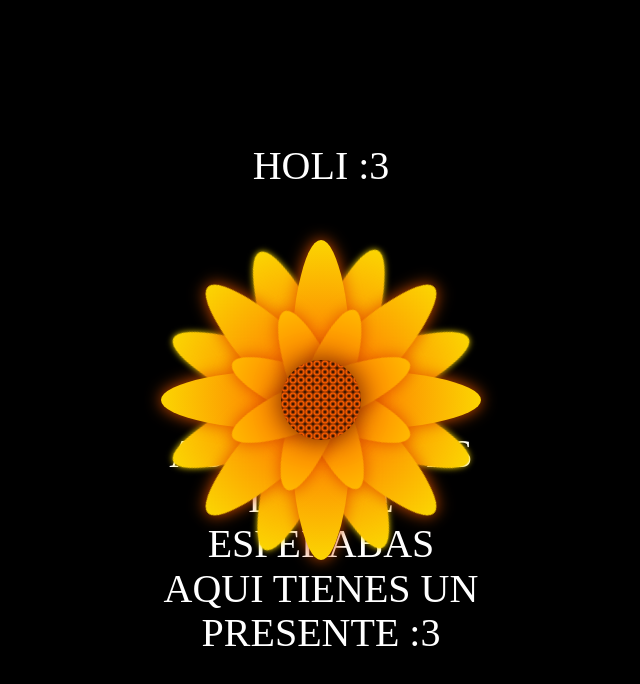
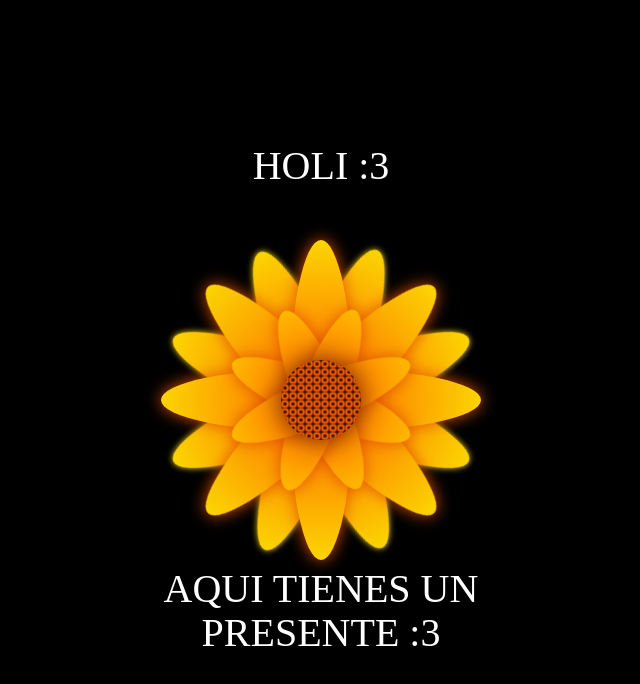
Before and after one commit to Piero2028/feliz-dia, a plain HTML site: page docs/index.html in a window 1280 px wide. Shown: the whole page, without its empty margins (319-959 px from the left). Drawn offline with Linux system fonts and the light colour scheme.

Commit message:
index.html

```diff
--- a/docs/index.html
+++ b/docs/index.html
@@ -37,7 +37,7 @@
     </div>
     <div class="Petal3 p4">
     </div>
-    <div class="text-below">AUN QUE NO ES LO QUE ESPERABAS AQUI TIENES UN PRESENTE :3 </div>
+    <div class="text-below">AQUI TIENES UN PRESENTE :3 </div>
   </div>
 </body>
 </html>
```
